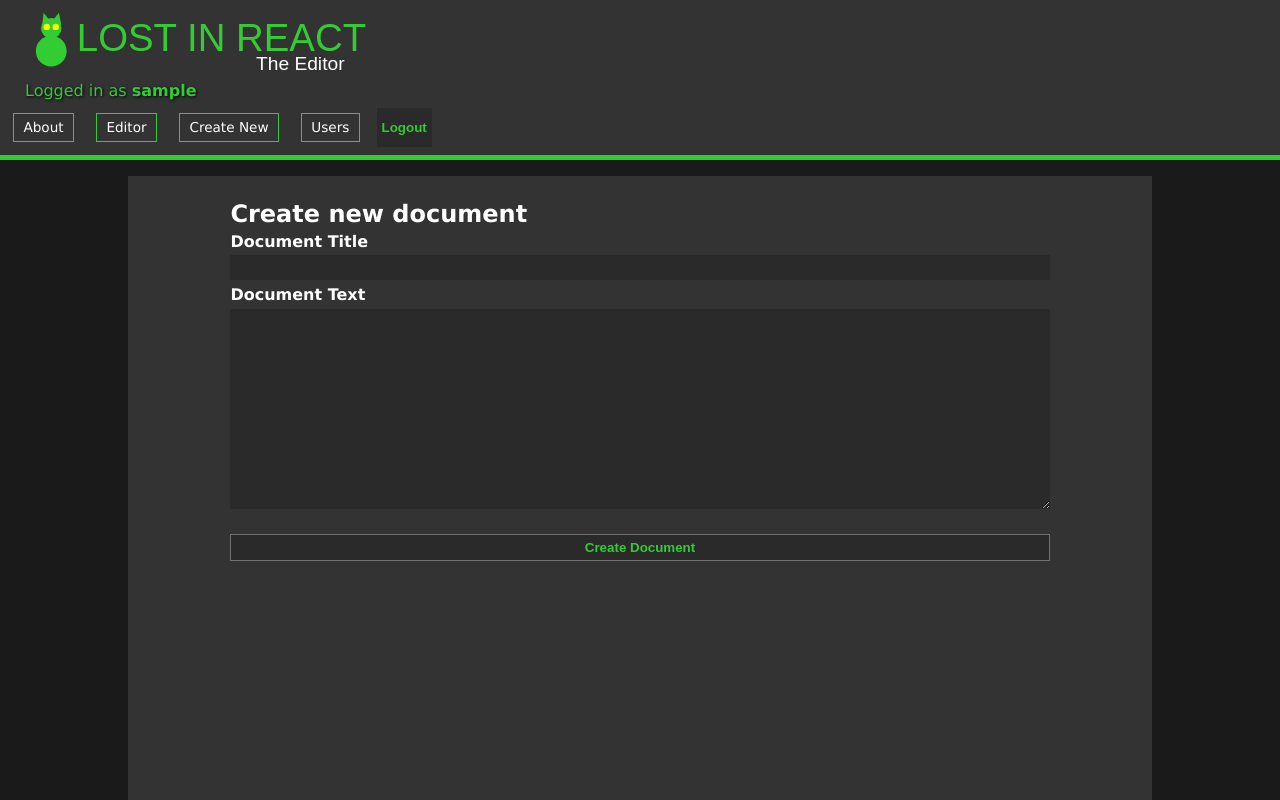
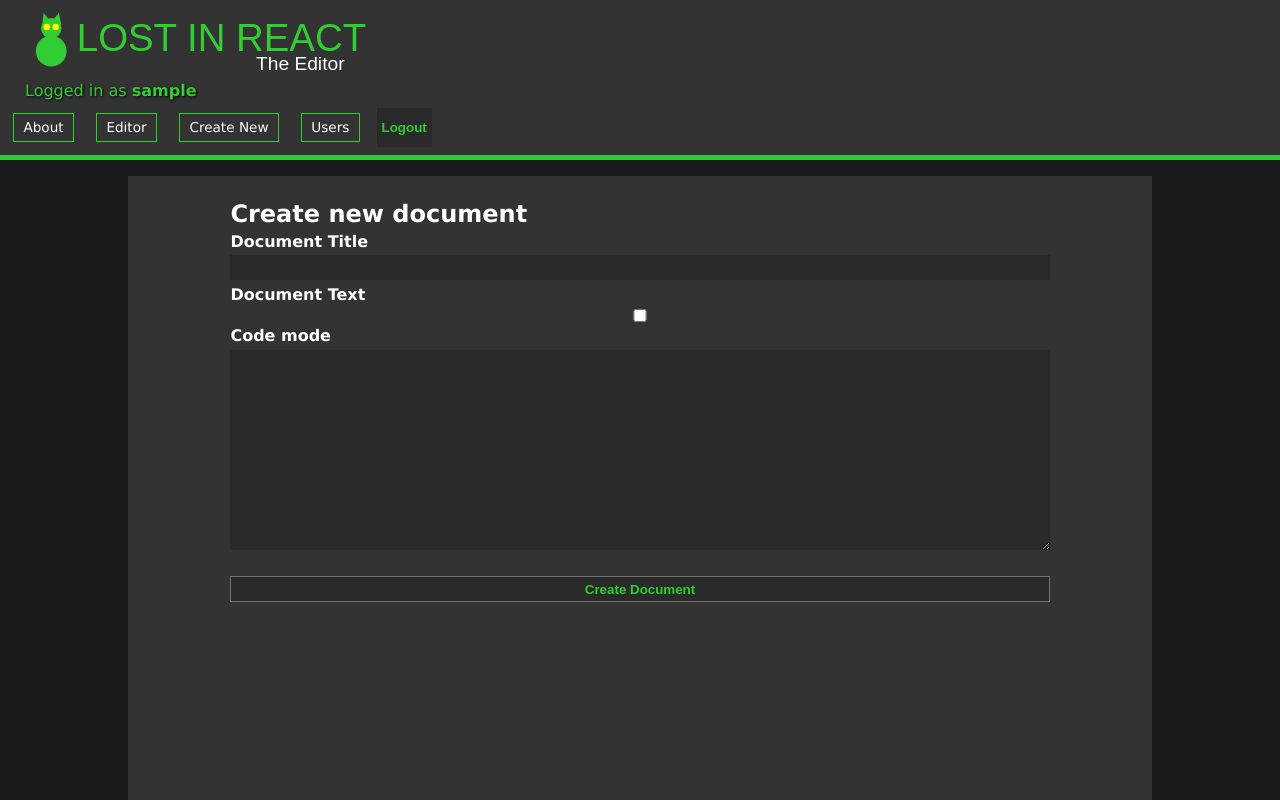
Before and after one commit to Bjarnehall/front-end-ssr-editor, a React (Vite) app: page /create in a window 1280 px wide. Built offline with nearby package versions, Linux system fonts and the light colour scheme; sample sign-in values are in the browser's storage.

Commit message:
Jobbar med code mode

```diff
--- a/src/components/docs/CreateDoc.jsx
+++ b/src/components/docs/CreateDoc.jsx
@@ -6,6 +6,8 @@ function CreateDoc() {
 
     const [title, setTitle] = useState("");
     const [content, setContent] = useState("");
+
+    const [isCode, setIsCode] = useState(false);
 
 
     function handleSubmit(e) {
@@ -19,7 +21,7 @@ function CreateDoc() {
                 "Content-Type": "application/json",
                 "Authorization": `Bearer ${localStorage.getItem("token")}`
             },
-            body: JSON.stringify({ title, content })
+            body: JSON.stringify({ title, content, is_code: isCode })
         });
 
         setTitle("");
@@ -41,6 +43,15 @@ function CreateDoc() {
             /><br/>
 
             <label htmlFor="content">Document Text</label><br/>
+            <label>
+            <input
+                type="checkbox"
+                checked={isCode}
+                onChange={() => setIsCode(!isCode)}
+            />
+            Code mode
+            </label>
+            <br/>
             <textarea
                 id="content"
                 type="text"
--- a/src/components/docs/UpdateDoc.jsx
+++ b/src/components/docs/UpdateDoc.jsx
@@ -14,7 +14,7 @@ function UpdateDoc({ preselectedDoc }) {
     const docId = preselectedDoc.id || preselectedDoc._id;
     const [title, setTitle] = useState(preselectedDoc.title);
     const [content, setContent] = useState(preselectedDoc.content);
-    const [isCodeMode, setIsCodeMode] = useState(false);
+    const [isCode, setIsCode] = useState(preselectedDoc.is_code || false);
 
     if (!preselectedDoc) {
         return <p style={{ color: "limegreen" }}>Select a document to edit.</p>;
@@ -64,7 +64,7 @@ function UpdateDoc({ preselectedDoc }) {
                 "Content-Type": "application/json",
                 "Authorization": `Bearer ${localStorage.getItem("token")}`
             },
-            body: JSON.stringify({ title, content })
+            body: JSON.stringify({ title, content, is_code: isCode })
         }).then(() => navigate("/docs"));
     }
 
@@ -85,10 +85,10 @@ function UpdateDoc({ preselectedDoc }) {
             <button
                 className="mode-button"
                 type="button"
-                onClick={() => setIsCodeMode(!isCodeMode)}
+                onClick={() => setIsCode(!isCode)}
                 style={{ margin: "10px 0" }}
             >
-                {isCodeMode ? "Text mode": "Code mode"}
+                {isCode ? "Text mode" : "Code mode"}
             </button>
 
                 <form onSubmit={handleSubmit}>
@@ -102,13 +102,13 @@ function UpdateDoc({ preselectedDoc }) {
                     <label>Document Text</label><br/>
 
                     {/* Render text mode or code mode */}
-                    {isCodeMode ? (
+                    {isCode ? (
                         <CodeMode
-                        value={content}
-                        onChange={(newValue) => {
-                            setContent(newValue);
-                            socket.emit("doc", { _id: docId, title, content: newValue });
-                        }}
+                            value={content}
+                            onChange={(newValue) => {
+                                setContent(newValue);
+                                socket.emit("doc", { _id: docId, title, content: newValue });
+                            }}
                         />
                     ) : (
                         <textarea
```
